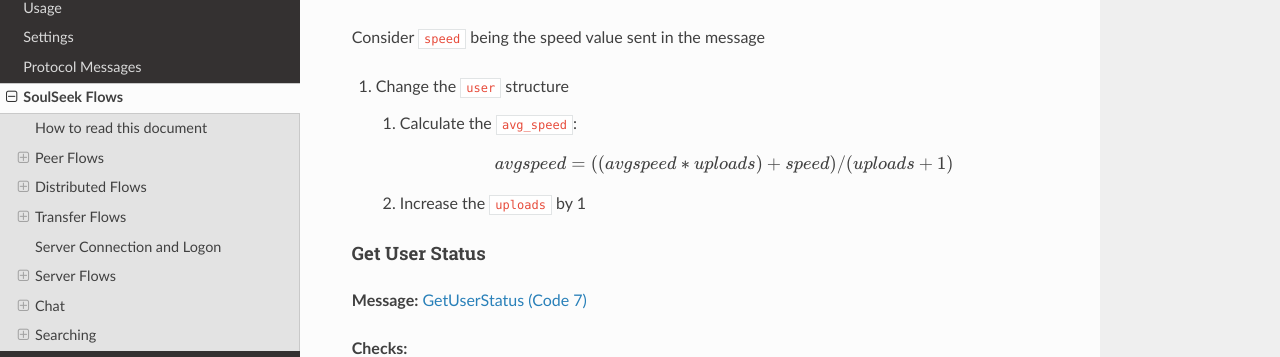
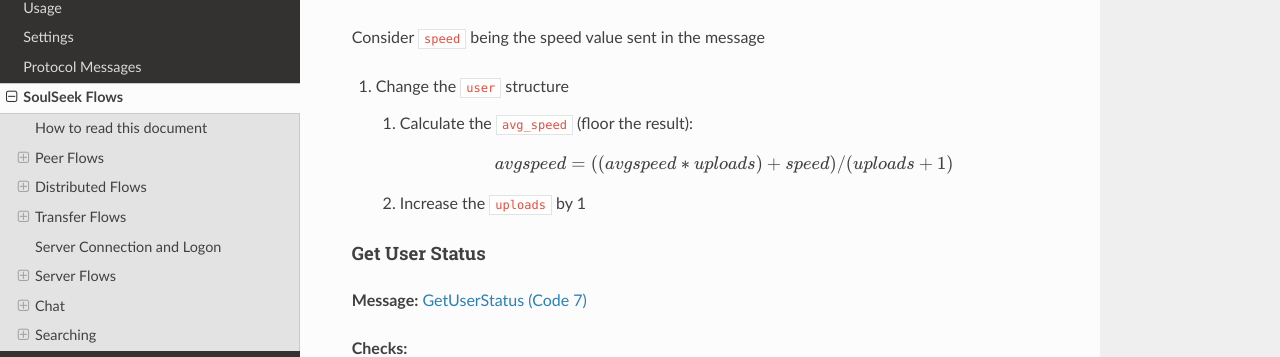
Before and after one commit to JurgenR/aioslsk, a Sphinx documentation site: the page built from docs/source/SOULSEEK.rst, in a window 1280 px wide and 900 px high, scrolled down 16140 px. Shown: the part 144-501 px from the top of the window. Built offline with Sphinx 7.4.7 and the Read the Docs theme 2.0.0, drawn with Linux system fonts in a browser that asks for light colours.

Commit message:
docs: minor fixes

```diff
--- a/docs/source/SOULSEEK.rst
+++ b/docs/source/SOULSEEK.rst
@@ -738,7 +738,7 @@
 
 1. Change the ``user`` structure
 
-   1. Calculate the ``avg_speed``:
+   1. Calculate the ``avg_speed`` (floor the result):
 
       .. math::
 
```
Also changed, not shown: 1 other file.
